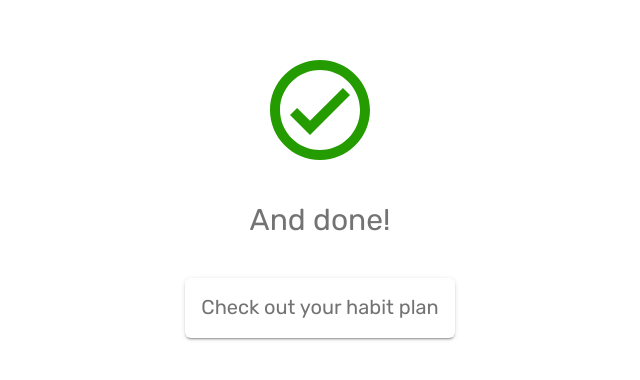
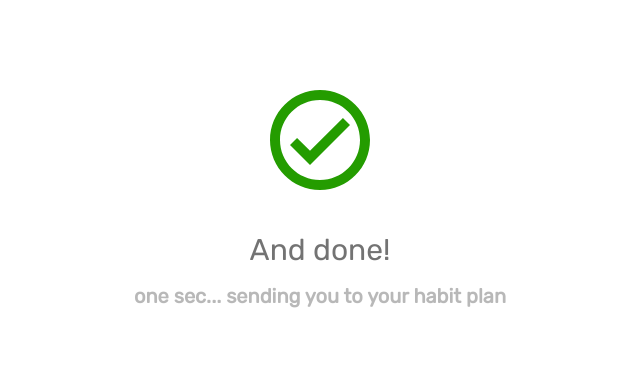
Before and after one commit to ConorRoberts/GryphHacks2023, a Next.js app: page / in a window 1280 px wide. Shown: the part 1772-2152 px from the top of the page, without its empty margins (320-960 px from the left). Built offline with nearby package versions, Linux system fonts and the light colour scheme; no server answers.

Commit message:
wait for gpt to make habit timeout to redirect

```diff
--- a/src/components/UserQuestions/Loader.tsx
+++ b/src/components/UserQuestions/Loader.tsx
@@ -115,9 +115,20 @@ const Loader: FC<{ habitLoading: boolean }> = ({ habitLoading }) => {
             >
               And done!
             </Typography>
-            <Link href="/habits">
-              <CustomSuccessButton variant="contained">Check out your habit plan</CustomSuccessButton>
-            </Link>
+            <Typography
+              variant="h2"
+              component="h5"
+              sx={{
+                mt: 2,
+                textAlign: "center",
+                color: theme.palette.primary.main,
+                fontSize: { xs: 16, md: 20 },
+                opacity: 0.5,
+                fontWeight: 900,
+              }}
+            >
+              one sec... sending you to your habit plan
+            </Typography>
           </>
         )}
       </Box>
--- a/src/components/UserQuestions/UserFlow.tsx
+++ b/src/components/UserQuestions/UserFlow.tsx
@@ -47,7 +47,9 @@ const UserFlow: FC<{ setHabitLoading: (v: boolean) => void }> = ({ setHabitLoadi
 
   // set's off api to generate habit plan
   useEffect(() => {
-    const createUserHabitPlan = async () => {
+    let timeoutId: NodeJS.Timeout | undefined;
+
+    const createUserHabitPlan = async (timeoutId: NodeJS.Timeout | undefined) => {
       try {
         setHabitLoading(true);
         const reformattedProfileObject = reformatUserResponses(profileObject);
@@ -59,18 +61,25 @@ const UserFlow: FC<{ setHabitLoading: (v: boolean) => void }> = ({ setHabitLoadi
           },
         });
 
-        router.push(`/habits/${newHabit.habit.id}`);
         setHabitLoading(false);
+
+        timeoutId = setTimeout(() => {
+          router.push(`/habits/${newHabit.habit.id}`);
+        }, 3000);
       } catch (error) {
         setHabitLoading(false);
         console.error(error);
       }
     };
 
-    if (questions.length > 1 && numAnsweredQuestions >= questions.length) {
-      createUserHabitPlan();
+    if (questions.length > 1 && numAnsweredQuestions >= questions.length && !loadingGPT) {
+      createUserHabitPlan(timeoutId);
     }
-  }, [numAnsweredQuestions, promptValue, questions.length, profileObject, setHabitLoading, router]);
+
+    return () => {
+      clearTimeout(timeoutId);
+    };
+  }, [numAnsweredQuestions, promptValue, questions.length, profileObject, setHabitLoading, router, loadingGPT]);
 
   // fetch questions
   const submitHabit = async () => {
```
